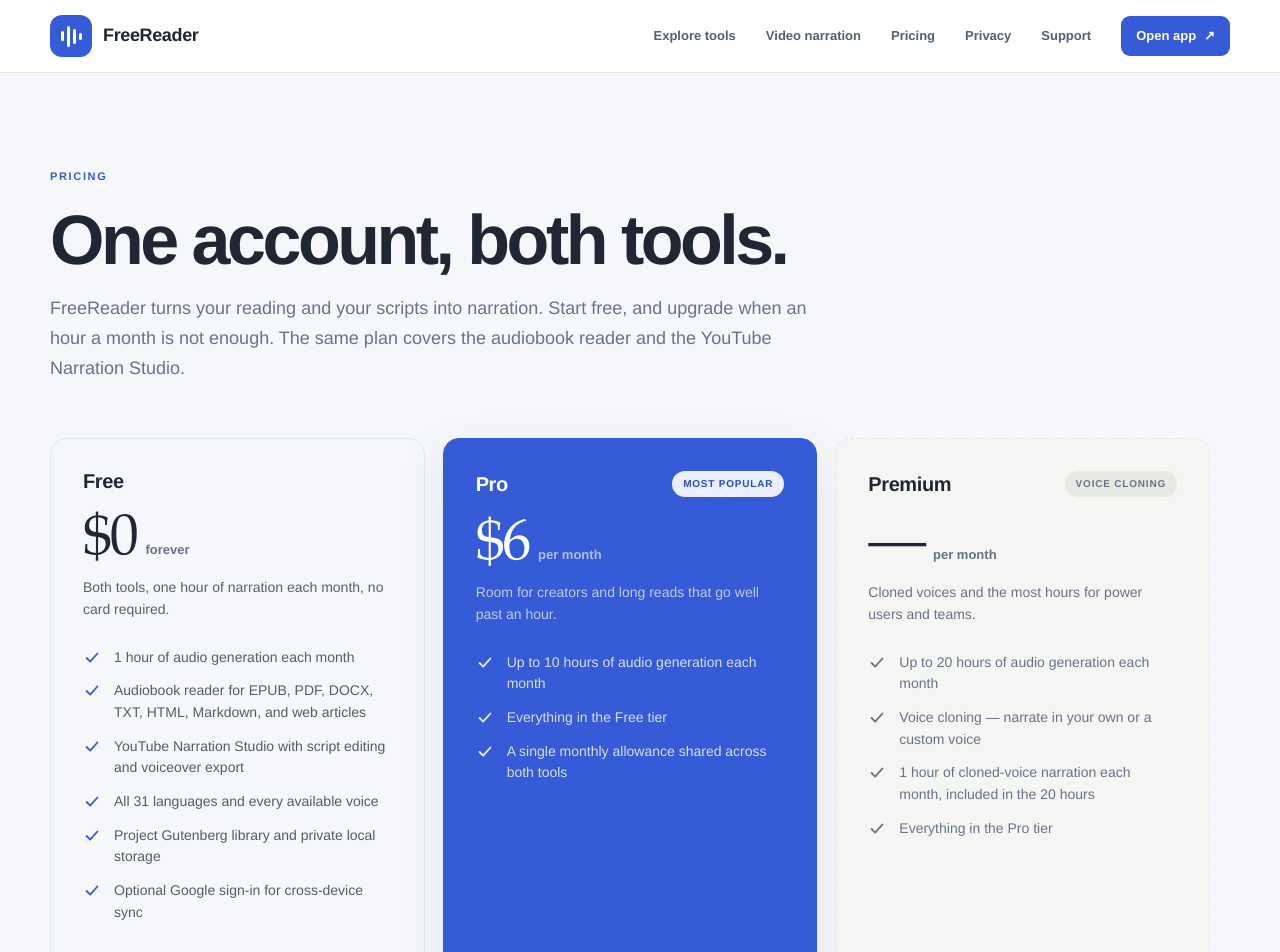
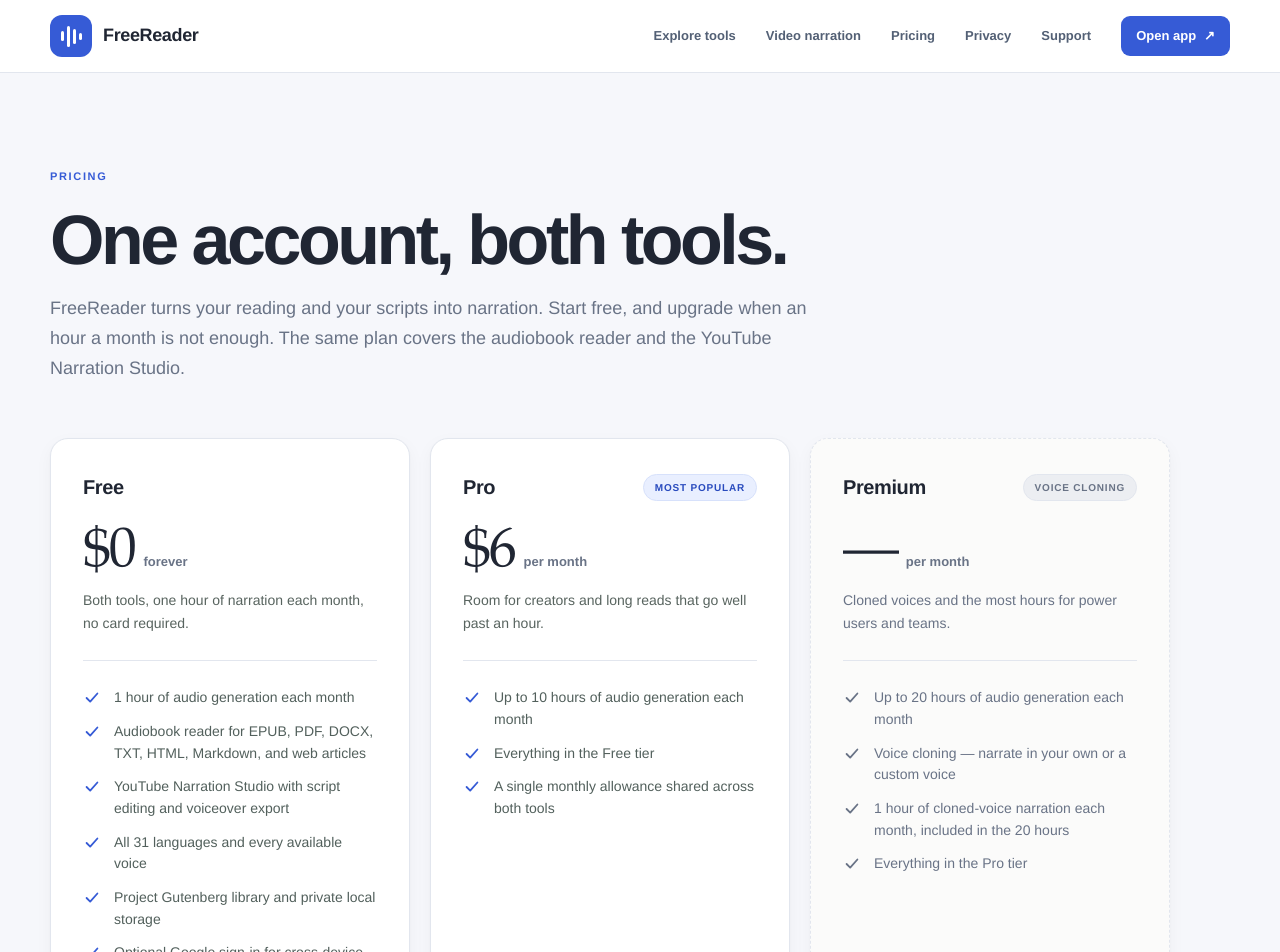
Before and after one commit to fatherGoose1/freereader-frontend, a Next.js app: page /pricing in a window 1280 px wide. Shown: the top 952 px of the page. Built offline with nearby package versions, Linux system fonts and the light colour scheme; no server answers.

Commit message:
style: give all pricing plans an equal card treatment

```diff
--- a/app/globals.css
+++ b/app/globals.css
@@ -445,39 +445,37 @@ footer .brand { color: var(--ink); }
 .pricing-hero { max-width: 760px; }
 .pricing-hero h1 { margin: 18px 0 20px; font-size: clamp(45px, 7vw, 70px); }
 .pricing-hero p { color: var(--muted); font-size: 18px; line-height: 1.65; }
-.pricing-grid { display: grid; grid-template-columns: repeat(3, 1fr); gap: 18px; max-width: 1160px; margin-top: 55px; }
+.pricing-grid { display: grid; grid-template-columns: repeat(3, 1fr); gap: 20px; max-width: 1120px; margin-top: 55px; align-items: stretch; }
 .price-card {
   display: flex;
   padding: 32px;
   flex-direction: column;
-  background: var(--paper);
+  background: #fff;
   border: 1px solid var(--line);
-  border-radius: 16px;
+  border-radius: 18px;
+  box-shadow: var(--shadow-sm);
+  transition: transform .2s ease, box-shadow .2s ease, border-color .2s ease;
 }
-.price-card.featured { color: #fff; background: var(--forest); border-color: var(--forest); box-shadow: var(--shadow-lg); }
-.price-card.inactive { background: #f5f6f4; border-style: dashed; }
-.price-card.inactive .price-badge { color: var(--muted); background: #e7e9e5; }
+.price-card:hover { transform: translateY(-3px); border-color: #c7d3ef; box-shadow: var(--shadow-lg); }
+.price-card.inactive { background: #fbfbfa; border-style: dashed; }
+.price-card.inactive .price-badge { color: var(--muted); background: #eceef2; border-color: var(--line); }
 .price-card.inactive .price-summary,
 .price-card.inactive .price-features li { color: var(--muted); }
 .price-card.inactive .price-features svg { stroke: var(--muted); }
 .price-card.inactive .button { color: var(--muted); background: transparent; border-color: var(--line); cursor: not-allowed; }
-.price-card-head { display: flex; align-items: center; justify-content: space-between; gap: 12px; }
+.price-card.inactive .button:hover { background: transparent; box-shadow: none; }
+.price-card-head { display: flex; align-items: center; justify-content: space-between; gap: 12px; min-height: 32px; }
 .price-card-head h2 { font-family: var(--sans); font-size: 20px; font-weight: 750; letter-spacing: -.02em; }
-.price-badge { padding: 5px 11px; color: var(--forest-deep); background: var(--lime); border-radius: 999px; font-size: 10px; font-weight: 850; letter-spacing: .08em; text-transform: uppercase; }
-.price-amount { display: flex; align-items: baseline; gap: 9px; margin: 20px 0 6px; }
-.price-amount strong { font-family: var(--serif); font-size: 58px; font-weight: 500; line-height: 1; letter-spacing: -.04em; }
+.price-badge { padding: 5px 11px; color: var(--forest-deep); background: var(--lime); border: 1px solid #d7e1fb; border-radius: 999px; font-size: 10px; font-weight: 850; letter-spacing: .08em; text-transform: uppercase; }
+.price-amount { display: flex; align-items: baseline; gap: 9px; margin: 22px 0 8px; }
+.price-amount strong { font-family: var(--serif); font-size: 56px; font-weight: 500; line-height: 1; letter-spacing: -.04em; }
 .price-amount span { color: var(--muted); font-size: 13px; font-weight: 650; }
-.price-card.featured .price-amount span { color: rgba(255,255,255,.6); }
-.price-summary { margin: 0; color: #58645f; font-size: 14px; line-height: 1.6; }
-.price-card.featured .price-summary { color: rgba(255,255,255,.68); }
-.price-features { display: grid; gap: 12px; margin: 26px 0 32px; padding: 0; list-style: none; }
+.price-summary { margin: 0; min-height: 44px; color: #58645f; font-size: 14px; line-height: 1.6; }
+.price-features { display: grid; gap: 12px; margin: 26px 0 32px; padding: 26px 0 0; border-top: 1px solid var(--line); list-style: none; }
 .price-features li { display: grid; grid-template-columns: 20px 1fr; gap: 11px; color: #52605c; font-size: 14px; line-height: 1.55; }
 .price-features svg { width: 18px; height: 18px; margin-top: 2px; fill: none; stroke: var(--moss); stroke-linecap: round; stroke-linejoin: round; stroke-width: 2; }
-.price-card.featured .price-features li { color: rgba(255,255,255,.8); }
-.price-card.featured .price-features svg { stroke: var(--lime); }
 .price-card .button { margin-top: auto; width: 100%; }
 .price-card > small[role="alert"] { margin-top: 9px; color: #b52b32; font-size: 12px; }
-.price-card.featured .button { background: #fff; border-color: #fff; color: var(--forest-deep); }
 .pricing-note { max-width: 900px; margin: 22px 0 0; color: var(--muted); font-size: 13px; line-height: 1.65; }
 .pricing-faq { max-width: 760px; margin-top: 90px; }
 .pricing-faq h2 { margin-bottom: 18px; font-family: var(--sans); font-size: 24px; font-weight: 700; letter-spacing: -.03em; }
--- a/app/pricing/page.tsx
+++ b/app/pricing/page.tsx
@@ -1,9 +1,9 @@
 import type { Metadata } from "next";
 import Link from "next/link";
 import ProCheckoutButton from "../components/ProCheckoutButton";
-import { fetchPlanPrice, formatProPrice } from "../reader/billing";
+import { fetchPlanPrice, formatProPrice, type PaidPlan } from "../reader/billing";
 
-export const revalidate = 3600;
+export const revalidate = 300;
 
 export const metadata: Metadata = {
   title: "Pricing",
@@ -27,7 +27,7 @@ type Tier = {
   summary: string;
   features: string[];
   cta: { label: string; href: string };
-  featured: boolean;
+  plan?: PaidPlan;
   badge?: string;
 };
 
@@ -46,7 +46,6 @@ const tiers: Tier[] = [
       "Optional Google sign-in for cross-device sync",
     ],
     cta: { label: "Start free", href: "/reader" },
-    featured: false,
   },
   {
     name: "Pro",
@@ -59,7 +58,7 @@ const tiers: Tier[] = [
       "A single monthly allowance shared across both tools",
     ],
     cta: { label: "Get Pro", href: "/reader" },
-    featured: true,
+    plan: "pro",
     badge: "Most popular",
   },
   {
@@ -74,7 +73,7 @@ const tiers: Tier[] = [
       "Everything in the Pro tier",
     ],
     cta: { label: "Get Premium", href: "/reader" },
-    featured: false,
+    plan: "premium",
     badge: "Voice cloning",
   },
 ];
@@ -84,6 +83,12 @@ export default async function Pricing() {
     fetchPlanPrice("pro").then(formatProPrice).catch(() => null),
     fetchPlanPrice("premium").then(formatProPrice).catch(() => null),
   ]);
+  const premiumUnavailable = !premiumPrice;
+  const priceFor = (tier: Tier) =>
+    tier.plan === "premium" ? premiumPrice ?? tier.price
+      : tier.plan === "pro" ? proPrice ?? tier.price
+        : tier.price;
+
   return (
     <main className="wrap pricing">
       <div className="pricing-hero">
@@ -100,7 +105,7 @@ export default async function Pricing() {
         {tiers.map((tier) => (
           <section
             key={tier.name}
-            className={`price-card${tier.featured ? " featured" : ""}${tier.name === "Premium" && !premiumPrice ? " inactive" : ""}`}
+            className={`price-card${tier.plan === "premium" && premiumUnavailable ? " inactive" : ""}`}
             aria-labelledby={`plan-${tier.name.toLowerCase()}`}
           >
             <div className="price-card-head">
@@ -108,7 +113,7 @@ export default async function Pricing() {
               {tier.badge && <span className="price-badge">{tier.badge}</span>}
             </div>
             <p className="price-amount">
-              <strong>{tier.name === "Premium" ? premiumPrice ?? tier.price : tier.featured ? proPrice ?? tier.price : tier.price}</strong>
+              <strong>{priceFor(tier)}</strong>
               <span>{tier.cadence}</span>
             </p>
             <p className="price-summary">{tier.summary}</p>
@@ -117,10 +122,10 @@ export default async function Pricing() {
                 <li key={feature}><CheckIcon />{feature}</li>
               ))}
             </ul>
-            {tier.name === "Premium" ? premiumPrice ? (
-              <ProCheckoutButton plan="premium" />
-            ) : <button className="button" type="button" disabled>Unavailable</button> : tier.featured ? (
-              <ProCheckoutButton />
+            {tier.plan ? (
+              tier.plan === "premium" && premiumUnavailable
+                ? <button className="button" type="button" disabled>Unavailable</button>
+                : <ProCheckoutButton plan={tier.plan} />
             ) : (
               <Link className="button" href={tier.cta.href}>{tier.cta.label}</Link>
             )}
```
